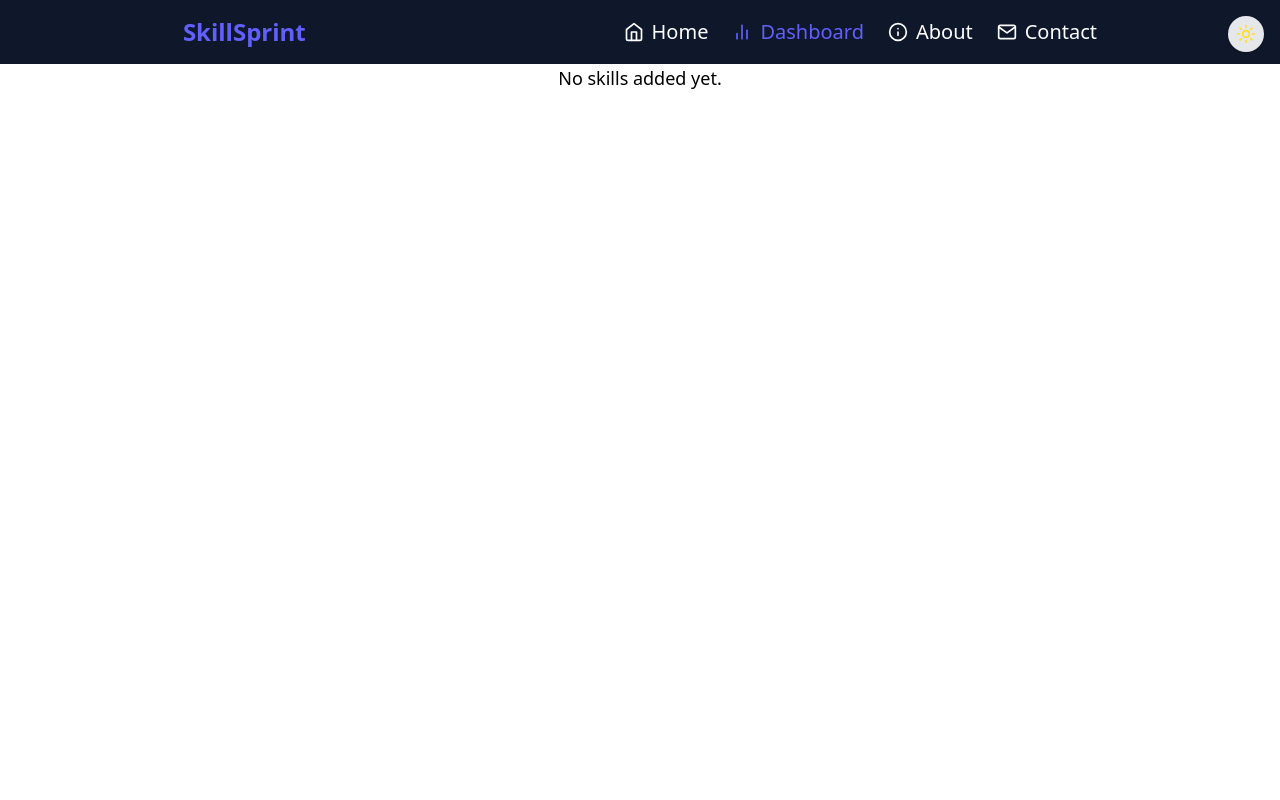
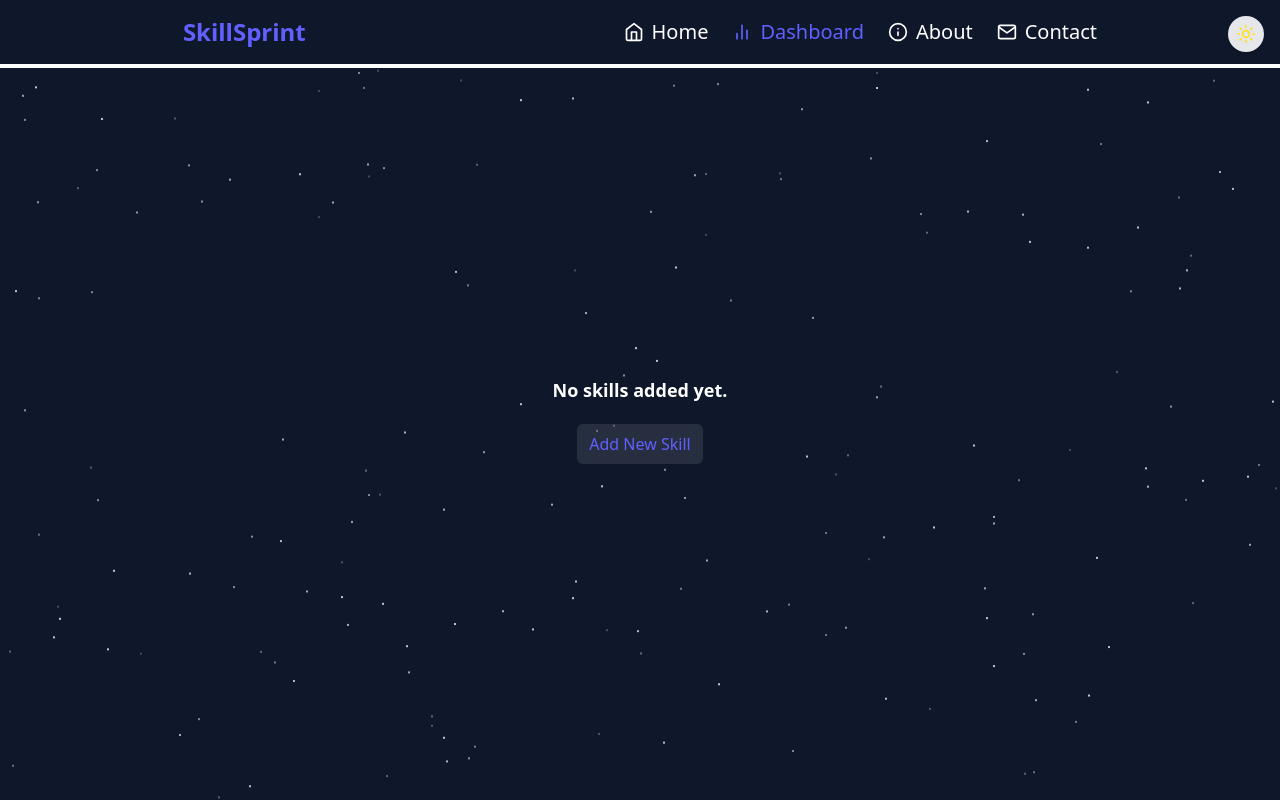
Before and after one commit to jalal1122/SkillSprint-Fluxxion-React-Js-Hackathon-Project, a React (Vite) app: page /dashboard in a window 1280 px wide. Built offline with nearby package versions, Linux system fonts and the light colour scheme.

Commit message:
feat: enhance Dashboard with 'Add New Skill' link and improve no skills message layout

```diff
--- a/src/Pages/Dashboard.jsx
+++ b/src/Pages/Dashboard.jsx
@@ -2,6 +2,7 @@ import React, { useState, useMemo, Suspense, lazy, useContext } from "react";
 import { motion } from "framer-motion";
 import { useSkills } from "../Context/skillContext";
 import ThemeContext from "../Context/theme";
+import { Link } from "react-router-dom";
 import { TextSearch } from "lucide-react";
 
 // Lazy load Chart components
@@ -35,13 +36,25 @@ const Dashboard = () => {
 
   if (!skills.length) {
     return (
+      <>
+        {fullBgSwitch}
+        <div className="flex flex-col items-center justify-center min-h-screen text-center gap-5">
           <motion.p
-        className="text-center mt-16 text-lg dark:text-white"
+            className="text-center mt-10 text-lg text-white font-bold"
             initial={{ opacity: 0 }}
             animate={{ opacity: 1 }}
           >
             No skills added yet.
           </motion.p>
+          <Link to="/add" aria-label="Add new skill">
+            <motion.button
+              className={`mx-auto text-indigo-500 hover:text-white hover:bg-indigo-500 px-3 py-2 rounded-md bg-white/10`}
+            >
+              Add New Skill
+            </motion.button>
+          </Link>
+        </div>
+      </>
     );
   }
 
--- a/src/Pages/Home.jsx
+++ b/src/Pages/Home.jsx
@@ -30,10 +30,6 @@ const paragraphVariants = {
 };
 
 const Home = () => {
-  // stable click handler
-  const onStartClick = useCallback(() => {
-    console.log("Start Learning Clicked");
-  }, []);
 
   return (
     <ParallaxProvider>
@@ -66,13 +62,12 @@ const Home = () => {
               Learn like never before — interactive, immersive, and futuristic.
             </motion.p>
 
-            <Link to="explore">
+            <Link to="explore" smooth={true} duration={500}>
               <motion.button
                 // to="/explore"
                 className="mt-8 px-6 py-3 rounded-full bg-indigo-600 text-white font-semibold hover:bg-indigo-700 transition"
                 whileHover={{ scale: 1.05 }}
                 whileTap={{ scale: 0.95 }}
-                onClick={onStartClick}
               >
                 Lets Explore
               </motion.button>
```
Lines whose indentation alone changed are shown as unchanged.
